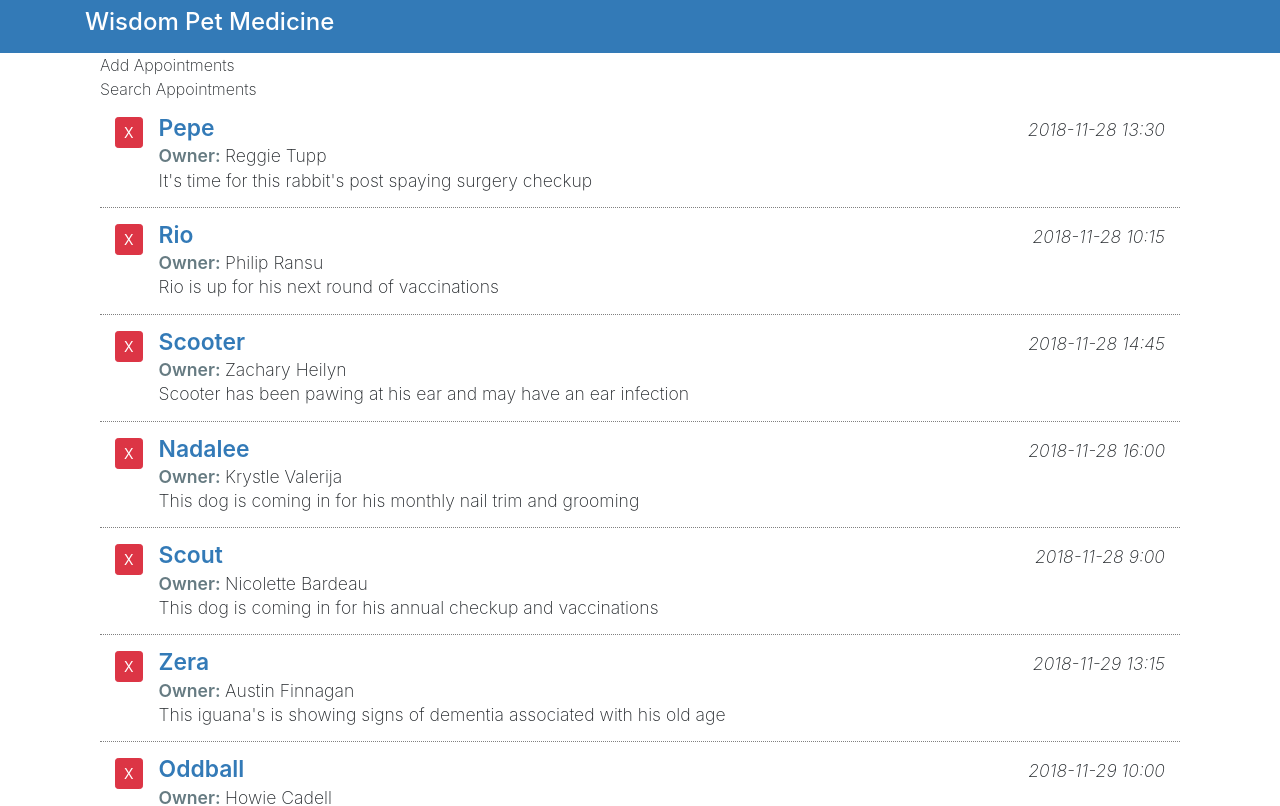
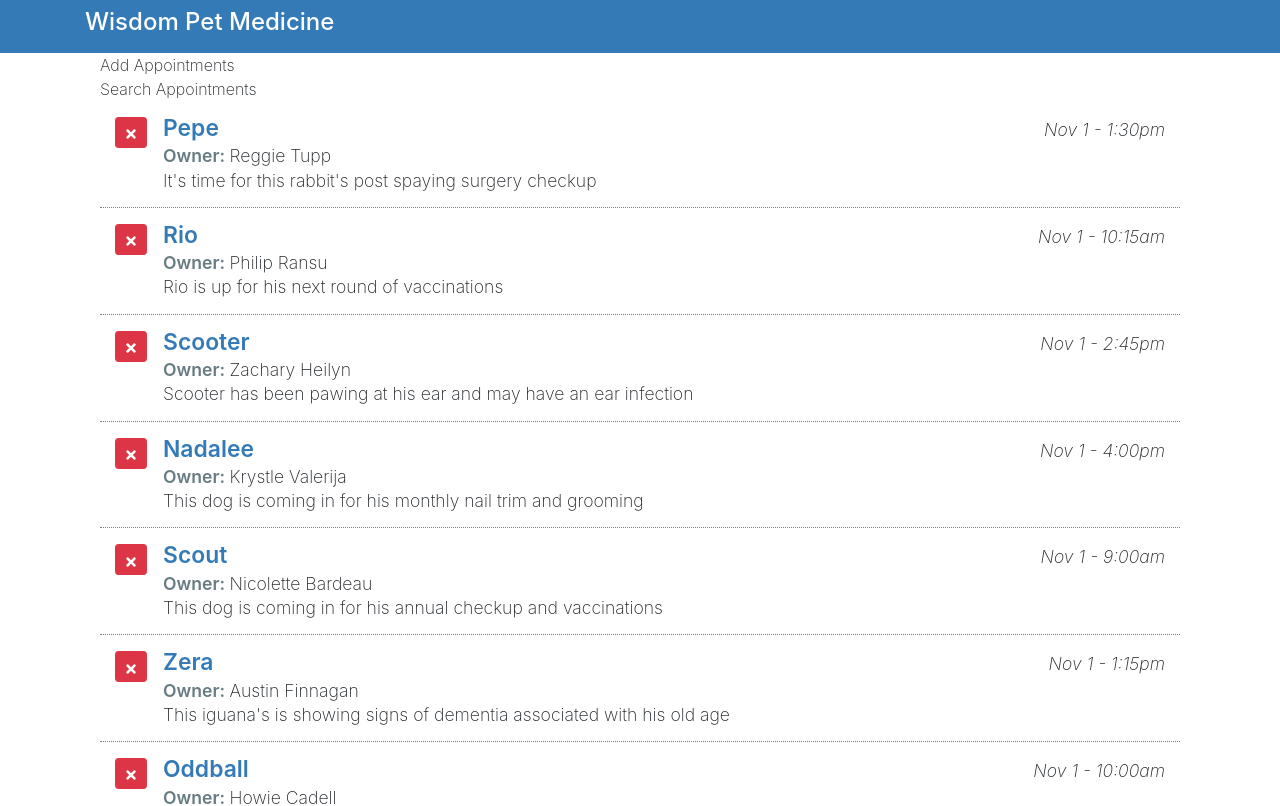
Before and after one commit to clayjuneau/React-Scheduler, a React (Create React App) app in the folder reactinterface/: page / in a window 1280 px wide. Shown: the top 806 px of the page. Built offline with nearby package versions, Linux system fonts and the light colour scheme.

Commit message:
Added styles to List

```diff
--- a/reactinterface/src/components/ListAppointments.js
+++ b/reactinterface/src/components/ListAppointments.js
@@ -1,4 +1,6 @@
 import React from 'react';
+import { FaTimes } from 'react-icons/fa';
+import Moment from 'react-moment';
 
 function ListAppointments({appointments}){
 
@@ -7,13 +9,17 @@
         {appointments.map(item => (
             <div className="pet-item col media py-3">
                 <div className="mr-3">
-                    <button className="pet-delete btn btn-sm btn-danger">X</button>
+                    <button className="pet-delete btn btn-sm btn-danger">
+                        <FaTimes />
+                    </button>
                 </div>
 
             <div className="pet-info media-body">
                 <div className="pet-head d-flex">
                     <span className="pet-name">{item.petName}</span>
-                    <span className="apt-date ml-auto">{item.aptDate}</span>
+                    <span className="apt-date ml-auto">
+                        <Moment date={item.aptDate} parse="YYYY-MM-dd hh:mm" format="MMM D - h:mma"/>
+                    </span>
                 </div>
 
             <div className="owner-name">
```
Also changed, not shown: 1 other file (tests, documents, lock files or other folders).
